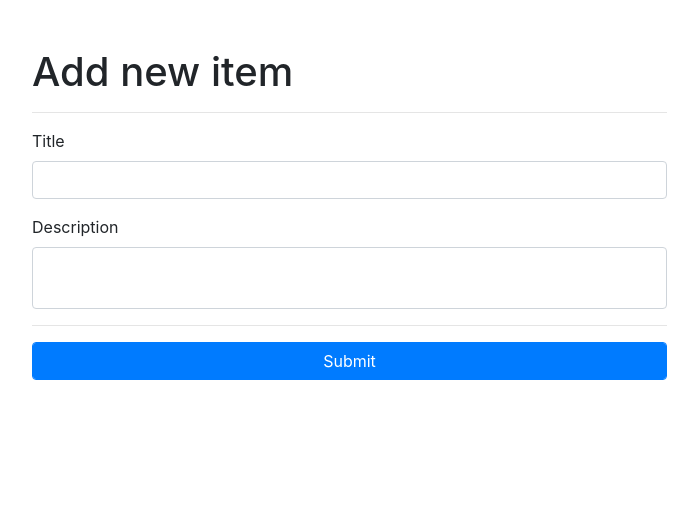
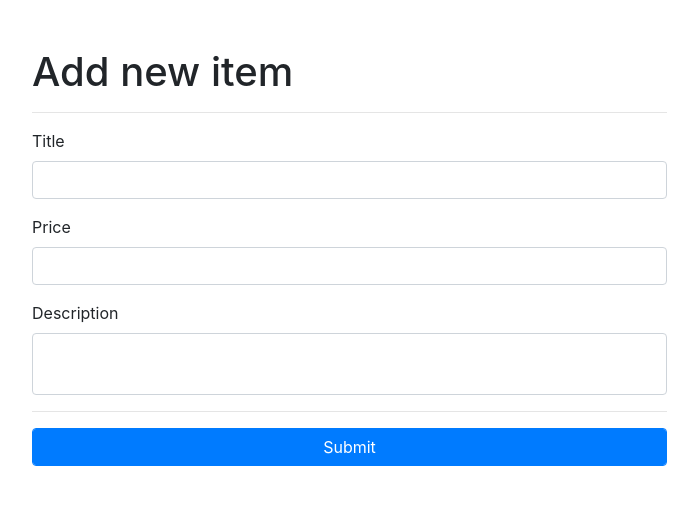
Before and after one commit to maroskukan/flask-webforms, a Flask app: page /item/new in a window 1280 px wide. Shown: the part 56-561 px from the top of the page, without its empty margins (243-941 px from the left). Run offline with Flask 2, Linux system fonts and the light colour scheme; some libraries are stand-ins or nearby versions.

Commit message:
Add price field

```diff
--- a/src/templates/new_item.html
+++ b/src/templates/new_item.html
@@ -12,6 +12,10 @@
                 <input class="form-control" type="text" name="title">
             </div>
             <div class="form-group">
+                <label>Price</label>
+                <input class="form-control" type="text" name="price">
+            </div>
+            <div class="form-group">
                 <label>Description</label>
                 <textarea class="form-control" name="description" row="3"></textarea>
             </div>
```
